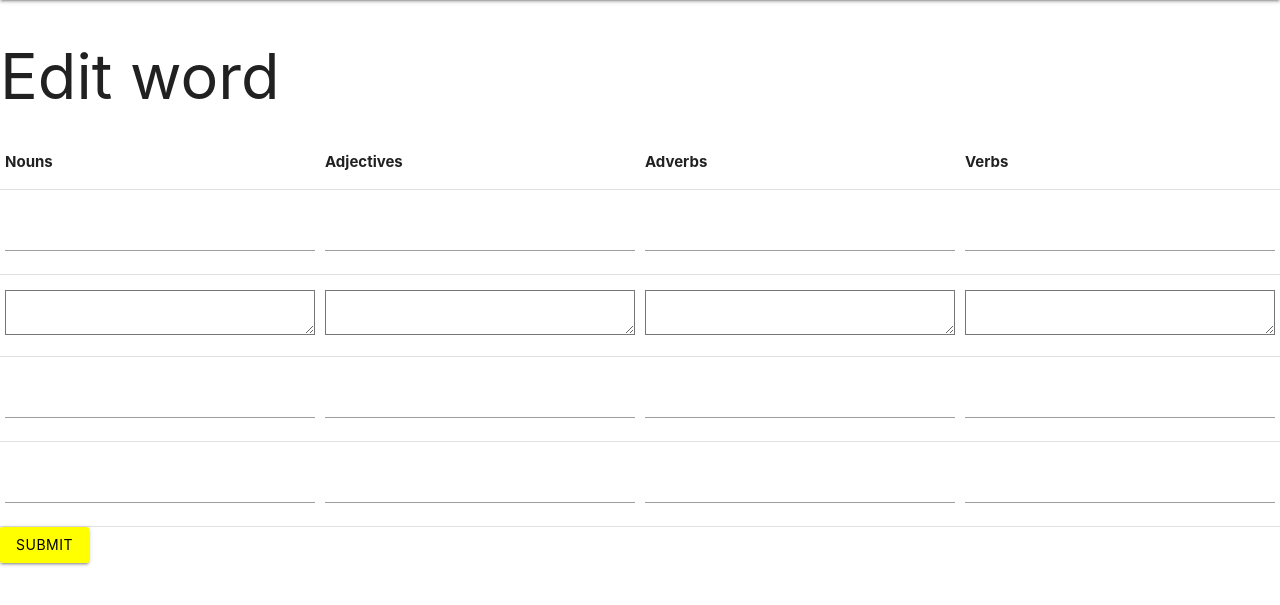
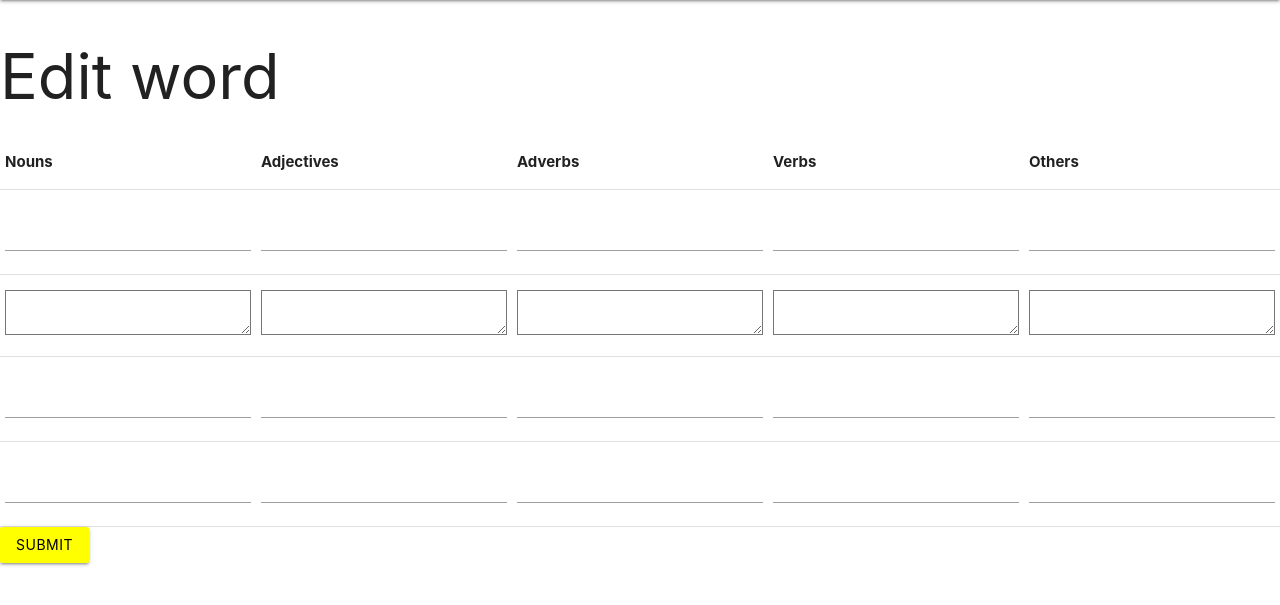
Before and after one commit to jeSoosRemirez/four_words, a Django app: template four_words/learn_words/templates/edit_four_words.html in a window 1280 px wide. Shown: the part 64-669 px from the top of the page. Run offline with Django 3.2, Linux system fonts and the light colour scheme; the template is opened without the code that fills it, so the values that code supplies are empty, except form fields; tables that the repository leaves empty hold one stand-in row (values such as "Sample post"); form fields are guessed from the names that the template uses.

Commit message:
Add column Others

```diff
--- a/four_words/learn_words/templates/edit_four_words.html
+++ b/four_words/learn_words/templates/edit_four_words.html
@@ -11,30 +11,35 @@
                     <th>Adjectives</th>
                     <th>Adverbs</th>
                     <th>Verbs</th>
+                    <th>Others</th>
                 </tr>
                 <tr>
                     <td class="column">{{ form.noun }}</td>
                     <td class="column">{{ form.adjective }}</td>
                     <td class="column">{{ form.adverb }}</td>
                     <td class="column">{{ form.verb }}</td>
+                    <td class="column">{{ form.other }}</td>
                 </tr>
                 <tr>
                     <td class="column">{{ form.noun_description }}</td>
                     <td class="column">{{ form.adjective_description }}</td>
                     <td class="column">{{ form.adverb_description }}</td>
                     <td class="column">{{ form.verb_description }}</td>
+                    <td class="column">{{ form.other_description }}</td>
                 </tr>
                 <tr>
                     <td class="column">{{ form.noun_example }}</td>
                     <td class="column">{{ form.adjective_example }}</td>
                     <td class="column">{{ form.adverb_example }}</td>
                     <td class="column">{{ form.verb_example }}</td>
+                    <td class="column">{{ form.other_example }}</td>
                 </tr>
                 <tr>
                     <td class="column">{{ form.noun_translate }}</td>
                     <td class="column">{{ form.adjective_translate }}</td>
                     <td class="column">{{ form.adverb_translate }}</td>
                     <td class="column">{{ form.verb_translate }}</td>
+                    <td class="column">{{ form.other_translate }}</td>
                 </tr>
             </table>
         </div>
```
